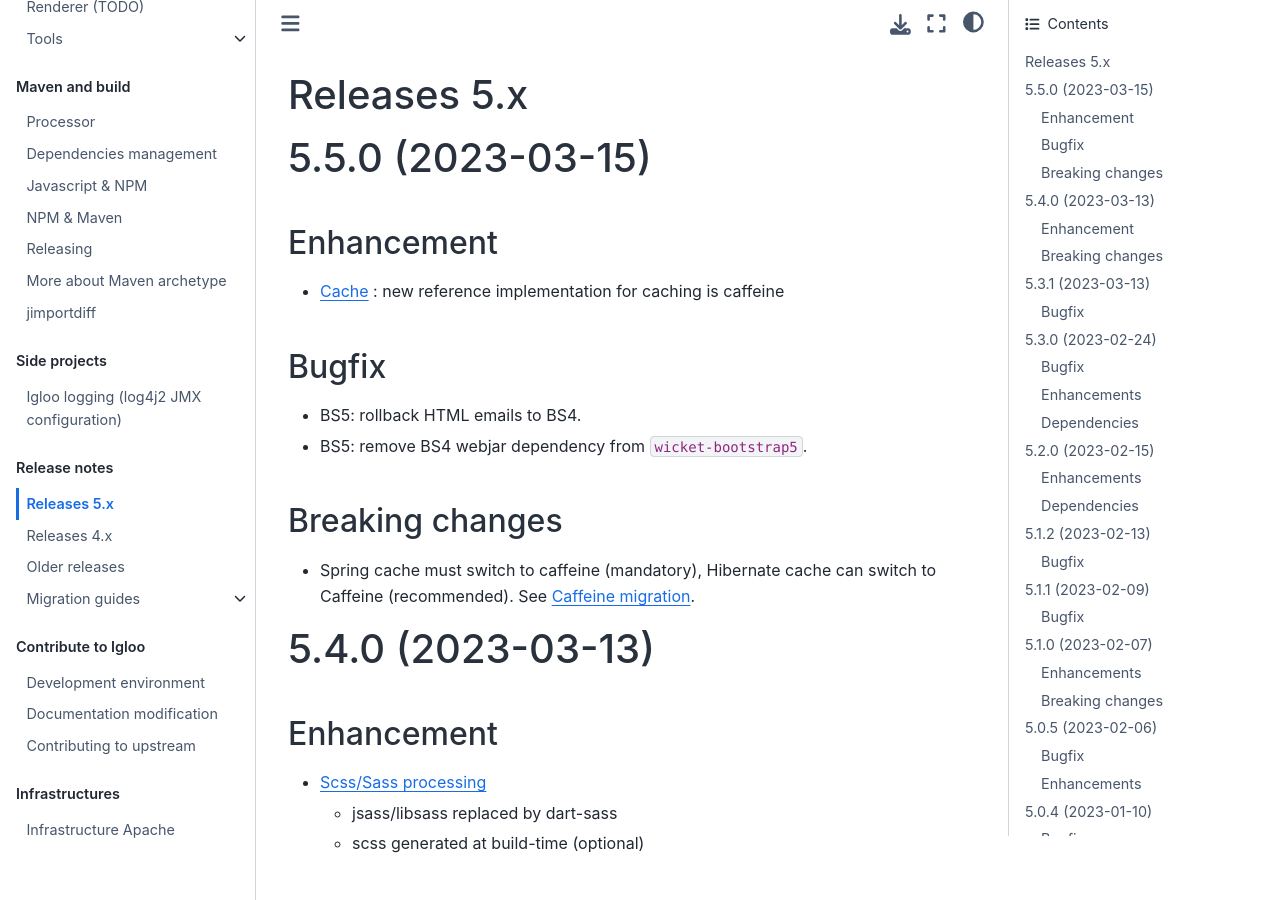
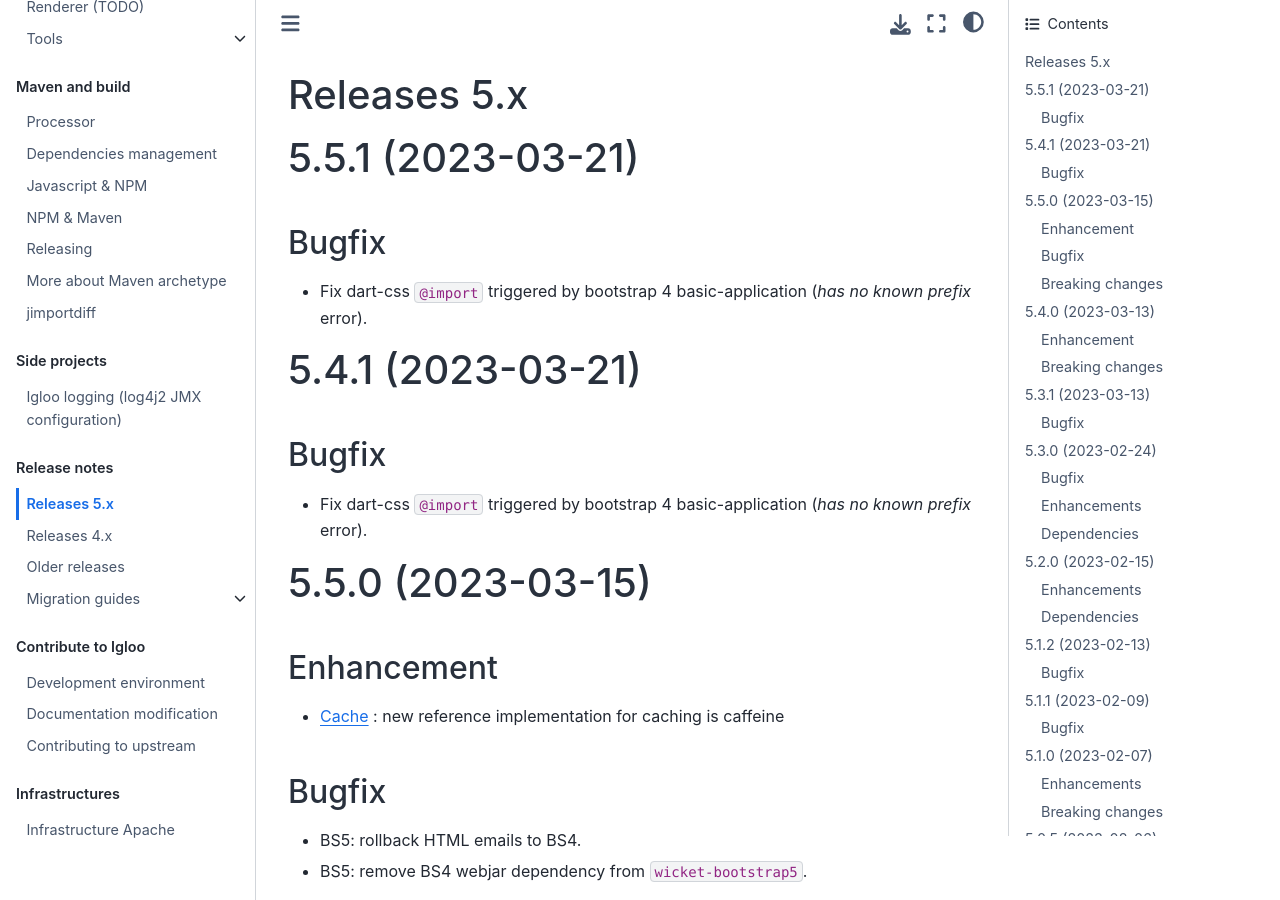
Before and after one commit to igloo-project/igloo-doc, a Sphinx documentation site: the page built from source/release-notes/releases-5.x.md, in a window 1280 px wide and 900 px high. Built offline with Sphinx 7.4.7 and the Sphinx Book theme 1.1.4, drawn with Linux system fonts in a browser that asks for light colours.

Commit message:
5.4.1 and 5.5.1 releases notes

```diff
--- a/source/release-notes/releases-5.x.md
+++ b/source/release-notes/releases-5.x.md
@@ -1,4 +1,23 @@
 # Releases 5.x
+
+
+(v5.5.1)=
+
+# 5.5.1 (2023-03-21)
+
+## Bugfix
+
+* Fix dart-css `@import` triggered by bootstrap 4 basic-application (*has no known prefix* error).
+
+
+(v5.4.1)=
+
+# 5.4.1 (2023-03-21)
+
+## Bugfix
+
+* Fix dart-css `@import` triggered by bootstrap 4 basic-application (*has no known prefix* error).
+
 
 (v5.5.0)=
 
@@ -17,6 +36,7 @@
 
 * Spring cache must switch to caffeine (mandatory), Hibernate cache can switch
   to Caffeine (recommended). See {ref}`caffeine-migration`.
+
 
 (v5.4.0)=
 
```
